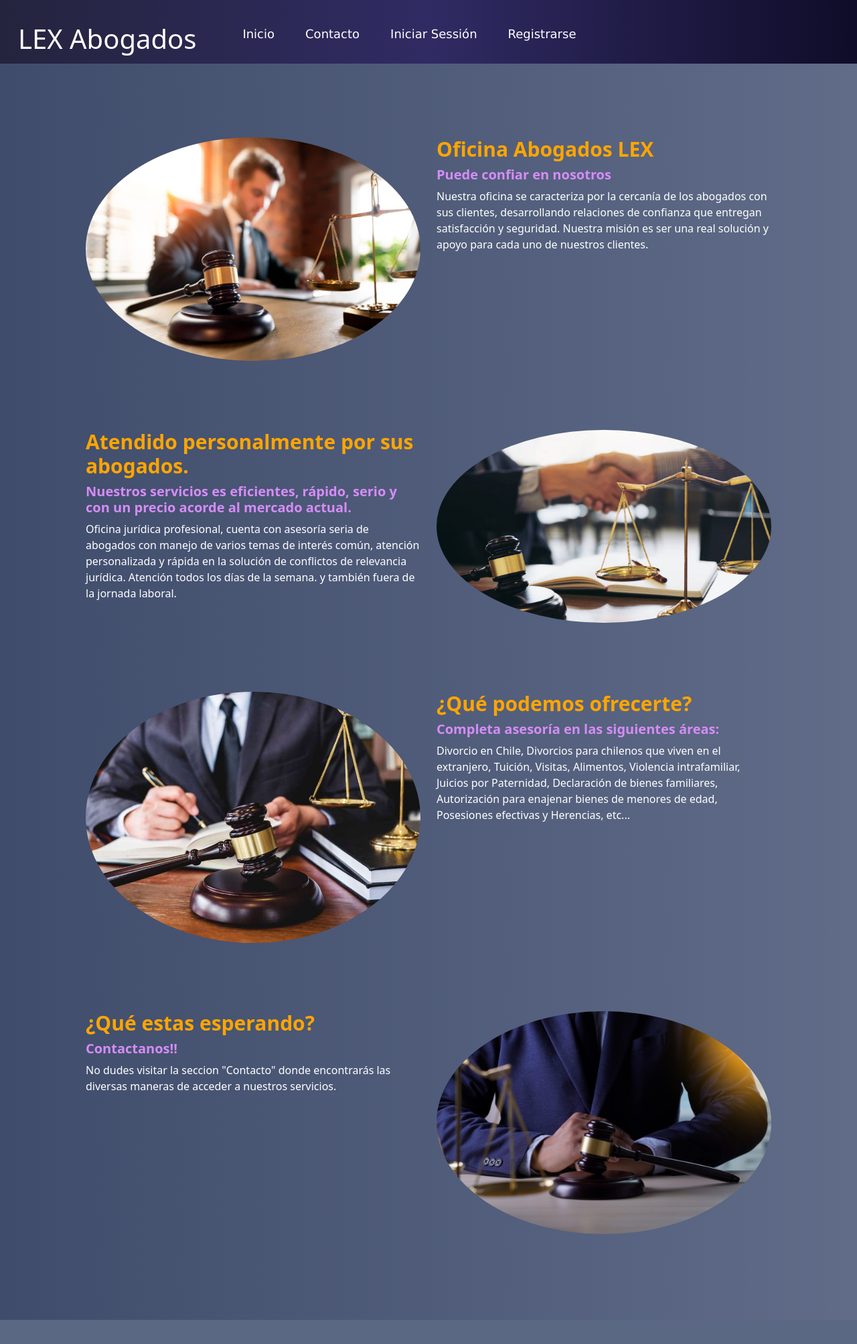
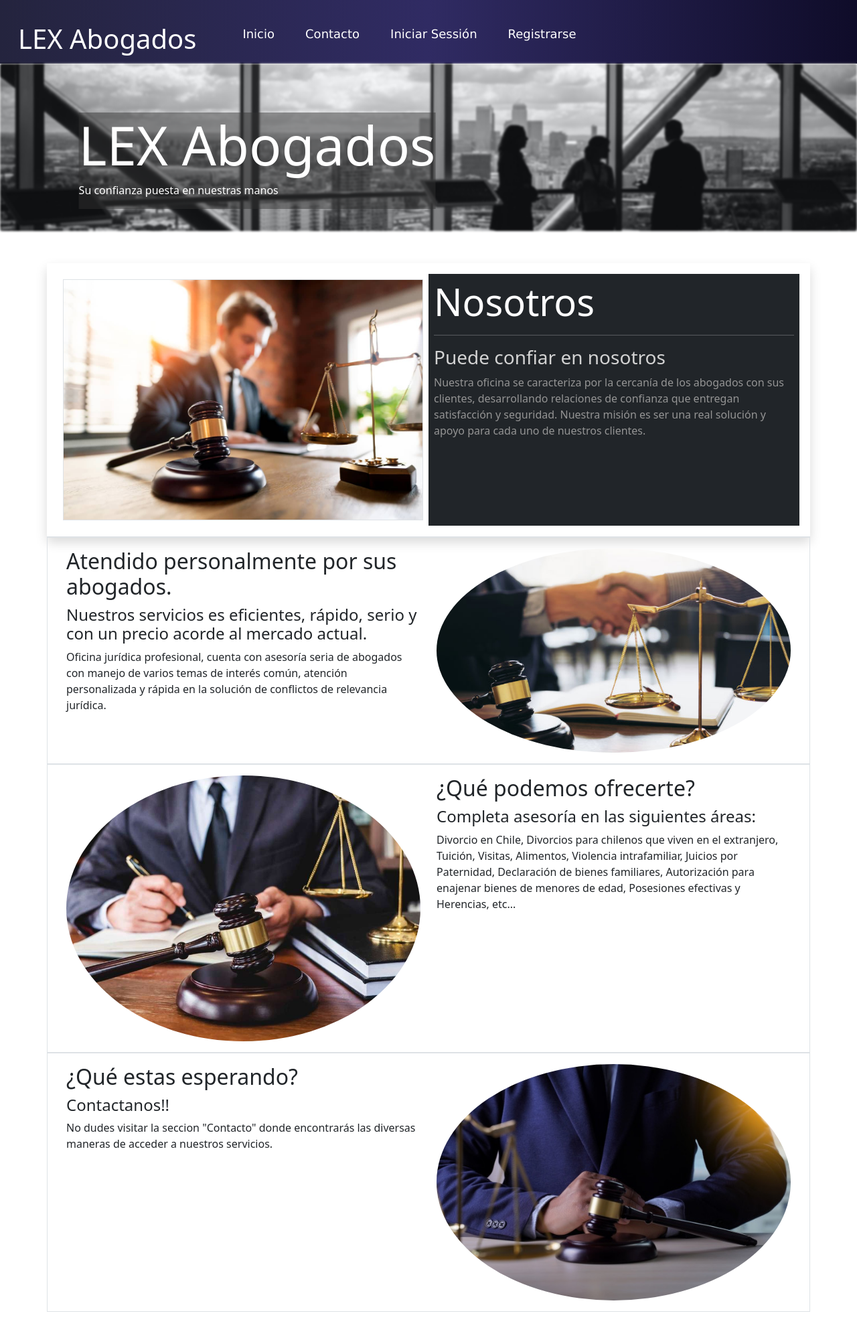
Before and after one commit to AstroGengar/casolex, a Django app: page / in a window 1280 px wide. Shown: the whole page at 67% size. Before the commit the page ends 1971 px from the top, so only its background shows below. Run offline with Django 3.2, Linux system fonts and the light colour scheme; some libraries are stand-ins or nearby versions.

Commit message:
Cambios diseño

```diff
--- a/proyecto-django/modelApp/pages/templates/pages/home_contenido.html
+++ b/proyecto-django/modelApp/pages/templates/pages/home_contenido.html
@@ -3,57 +3,79 @@
 
 
 {% block content %}
-<br><br><br>
-<div class="how-section1">
-    <div class="row">
-        <div class="col-md-6 how-img">
-            <img src="{% static '/img/ab1.jpg'%}" class="rounded-circle img-fluid" alt="" />
+<main>
+
+    <div>
+        <img src="{% static '/img/img-back.jpg' %}" id="back-img" class="card-img"/>
+        <div id="img-text" class="text-white">
+            <h1 class="display-1"> LEX Abogados</h1>
+            <p> Su confianza puesta en nuestras manos</p>
         </div>
-        <div class="col-md-6">
-            <h4>Oficina Abogados LEX</h4>
-            <h4 class="subheading">Puede confiar en nosotros</h4>
-            <p class="text-white">Nuestra oficina se caracteriza por la cercanía de los abogados con sus clientes, desarrollando relaciones
-                de confianza que entregan satisfacción y seguridad. Nuestra misión es ser una real solución y apoyo para
+    </div>
+
+    <div class="container-fluid p-5">
+        <div class="container border-bottom shadow">
+            <div class="row p-3">
+                <div class="col-md-6 how-img my-auto p-2">
+                    <img src="{% static '/img/ab1.jpg'%}" class="border img-fluid " alt=""/>
+                </div>
+                <div class="col-md-6 bg-dark text-white p-2">
+                    <h2 class="display-4">Nosotros</h2>
+                    <hr>
+                    <h3 class="text-bolder" style="color: rgb(211, 211, 211);">Puede confiar en nosotros</h3>
+                    <p class="" style="color: rgb(148, 148, 148);">Nuestra oficina se caracteriza por la cercanía de los abogados con sus clientes,
+                        desarrollando relaciones
+                        de confianza que entregan satisfacción y seguridad. Nuestra misión es ser una real solución y apoyo
+                        para
                         cada uno de nuestros clientes.</p>
                 </div>
             </div>
-    <div class="row">
+        </div>
+        <div class="container border">
+            <div class="row p-3">
                 <div class="col-md-6">
-            <h4>Atendido personalmente por sus abogados.</h4>
+                    <h2>Atendido personalmente por sus abogados.</h2>
                     <h4 class="subheading">Nuestros servicios es eficientes, rápido, serio y con un precio acorde al mercado
                         actual.</h4>
-            <p class="text-white">Oficina jurídica profesional, cuenta con asesoría seria de abogados con manejo de varios temas de interés
-                común, atención personalizada y rápida en la solución de conflictos de relevancia jurídica. Atención
-                todos los días de la semana.
-                y también fuera de la jornada laboral.</p>
+                    <p class="">Oficina jurídica profesional, cuenta con asesoría seria de abogados con manejo de
+                        varios temas de interés
+                        común, atención personalizada y rápida en la solución de conflictos de relevancia jurídica.</p>
                 </div>
-        <div class="col-md-6 how-img">
+                <div class="col-md-6 my-auto">
                     <img src="{% static '/img/ab2.jpg'%}" class="rounded-circle img-fluid" alt="" />
                 </div>
             </div>
-    <div class="row">
+        </div>
+        <div class="container border">
+            <div class="row p-3">
                 <div class="col-md-6 how-img">
                     <img src="{% static '/img/ab3.jpg' %}" class="rounded-circle img-fluid" alt="" />
                 </div>
                 <div class="col-md-6">
-            <h4>¿Qué podemos ofrecerte?</h4>
+                    <h2>¿Qué podemos ofrecerte?</h2>
                     <h4 class="subheading">Completa asesoría en las siguientes áreas:</h4>
-            <p class="text-white">Divorcio en Chile, Divorcios para chilenos que viven en el extranjero, Tuición, Visitas, Alimentos,
+                    <p class="">Divorcio en Chile, Divorcios para chilenos que viven en el extranjero, Tuición,
+                        Visitas, Alimentos,
                         Violencia intrafamiliar, Juicios por Paternidad, Declaración de bienes familiares, Autorización para
                         enajenar bienes de menores de edad,
                         Posesiones efectivas y Herencias, etc...</p>
                 </div>
             </div>
-    <div class="row">
+        </div>
+        <div class="container border">
+            <div class="row p-3">
                 <div class="col-md-6">
-            <h4>¿Qué estas esperando?</h4>
+                    <h2>¿Qué estas esperando?</h2>
                     <h4 class="subheading">Contactanos!!</h4>
-            <p class="text-white">No dudes visitar la seccion "Contacto" donde encontrarás las diversas maneras de acceder a nuestros
+                    <p class="">No dudes visitar la seccion "Contacto" donde encontrarás las diversas maneras de
+                        acceder a nuestros
                         servicios.</p>
                 </div>
                 <div class="col-md-6 how-img">
                     <img src="{% static '/img/ab4.jpg' %}" class="rounded-circle img-fluid" alt="" />
                 </div>
             </div>
+
     </div>
+</main>
 {% endblock %}
--- a/proyecto-django/modelApp/static/css/main.css
+++ b/proyecto-django/modelApp/static/css/main.css
@@ -167,3 +167,25 @@
 .how-img img {
     /* width: 100%; */
 }
+
+#back-img{
+    object-fit: cover;
+    height: 250px;
+    width: 100%;
+    filter: blur(1.5px);
+    -webkit-filter: blur(1.5px);
+}
+
+#img-text{
+    position: absolute;
+    top: 30%;
+    left: 30%;
+    transform: translate(-50%, -50%);
+    background-color: rgba(48, 48, 48, 0.479);
+    /* background-size: 50% 50%; */
+}
+
+#div-img, #div-main{
+    padding-right: 0% !important;
+    padding-left: 0% !important;
+}
```
Also changed, not shown: proyecto-django/modelApp/db.sqlite3, proyecto-django/modelApp/static/img/img-back.jpg (added), proyecto-django/modelApp/static/img/undraw_Work_time_re_hdyv.png (added). Lines whose indentation alone changed are shown as unchanged.
